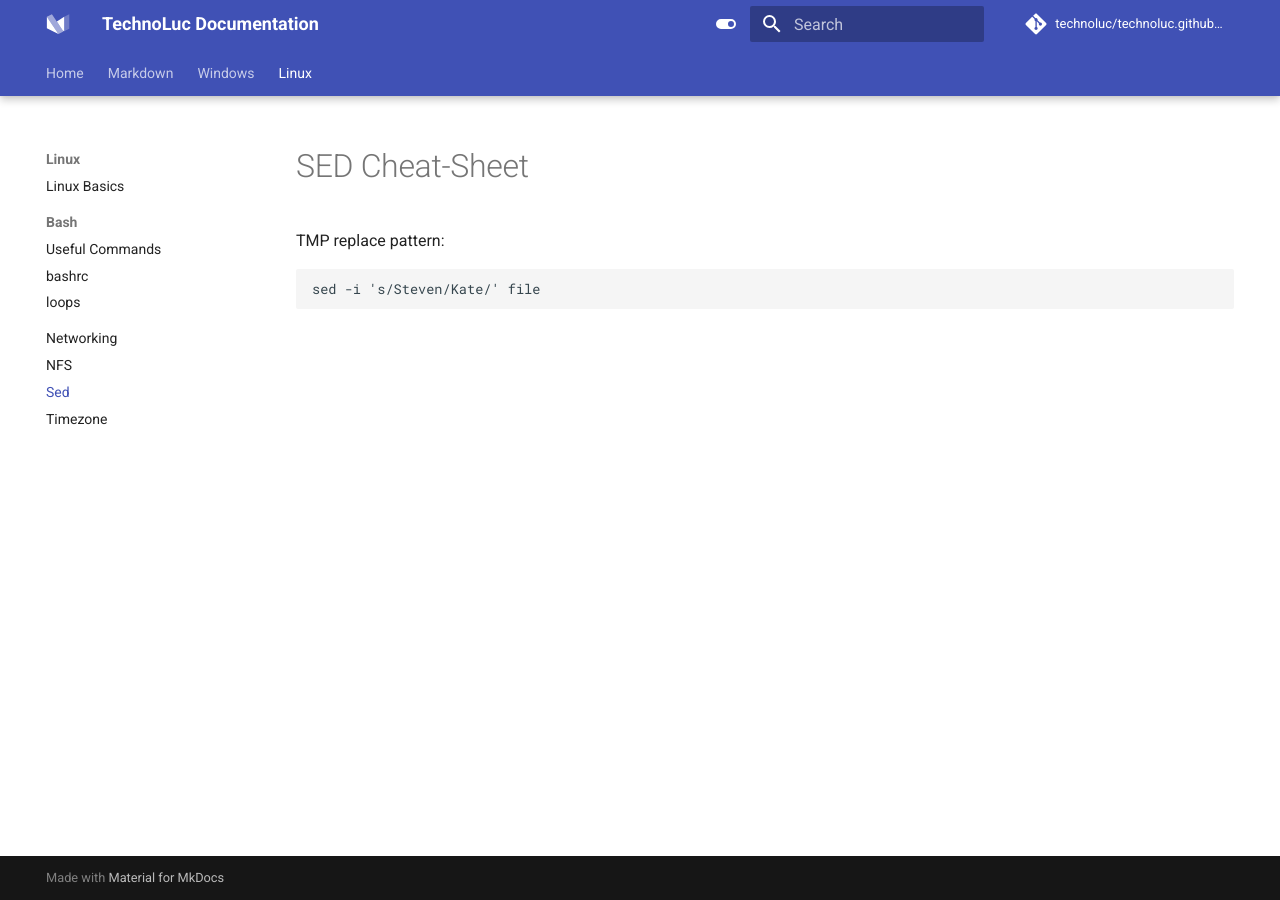
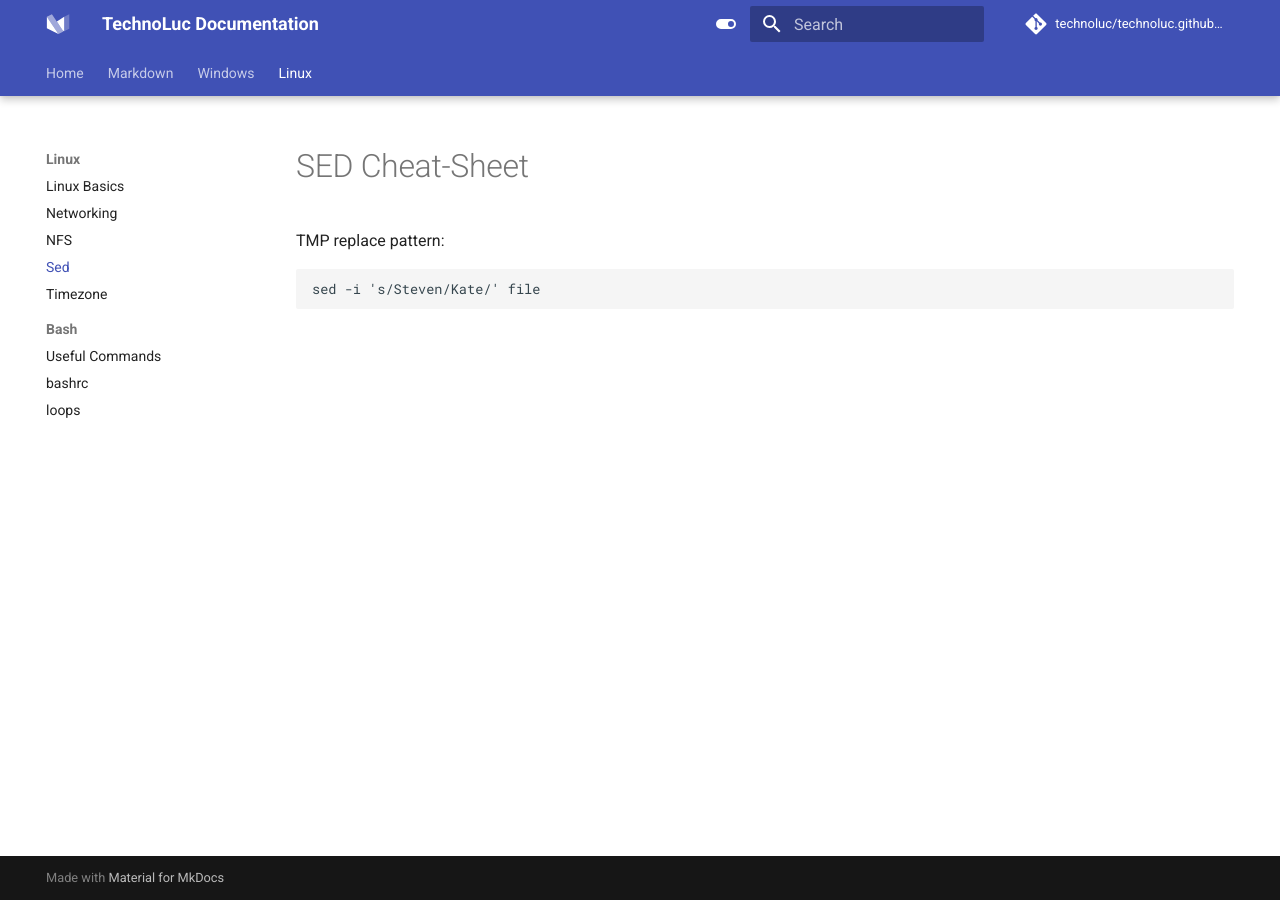
Before and after one commit to technoluc/technoluc.github.io, an MkDocs documentation site: the page built from docs/linux/sed.md, in a window 1280 px wide. Built offline with MkDocs 1.6.1 and Material for MkDocs 9.7.7, drawn with Linux system fonts in a browser that asks for light colours; comment, search, counter and statistics services are not loaded; some of the changed lines change nothing that is shown.

Commit message:
uodate nav

```diff
--- a/mkdocs.yml
+++ b/mkdocs.yml
@@ -107,11 +107,11 @@ nav:
     - Activate Windows 10/11: windows/windows.md
   - Linux:
     - linux/linuxbasics.md
+    - Networking: linux/networking.md
+    - NFS: linux/nfs.md
+    - Sed: linux/sed.md
+    - Timezone: linux/set-timezone.md
     - Bash:
       - linux/bash/useful_commands.md
       - bashrc: linux/bash/bashrc.md
       - loops: linux/bash/loops.md
-    - Networking: linux/networking.md
-    - NFS: linux/nfs.md
-    - Sed: linux/sed.md
-    - Timezone: linux/set-timezone.md
```
